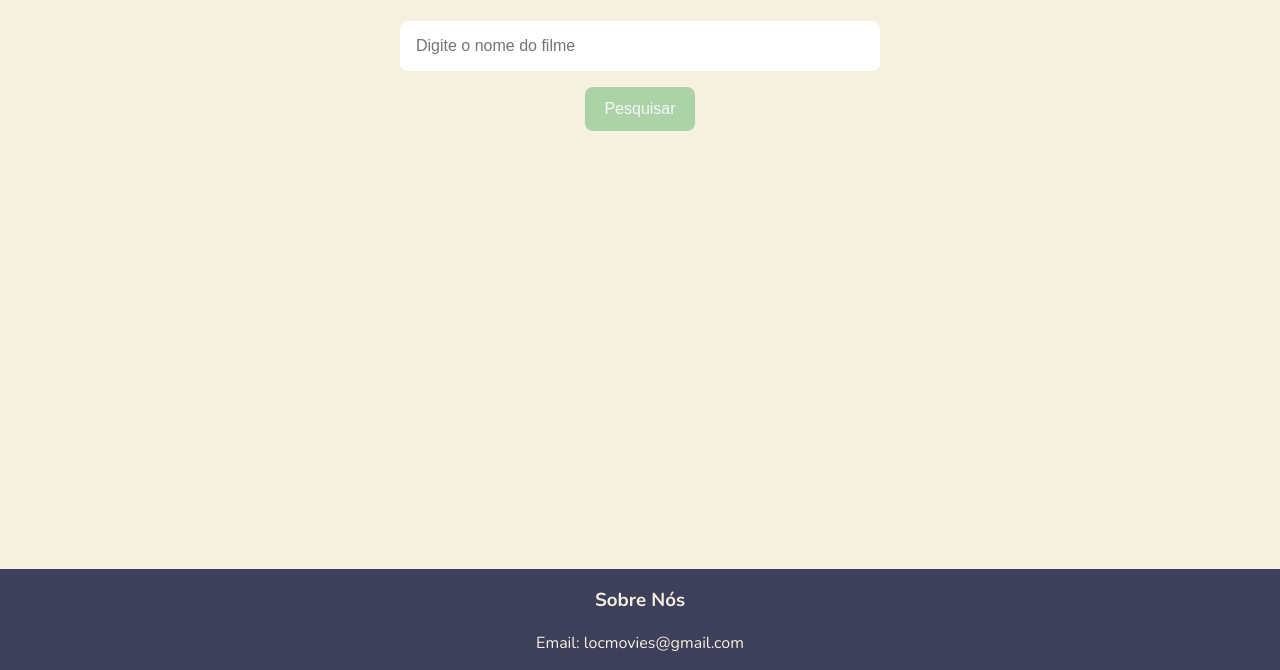
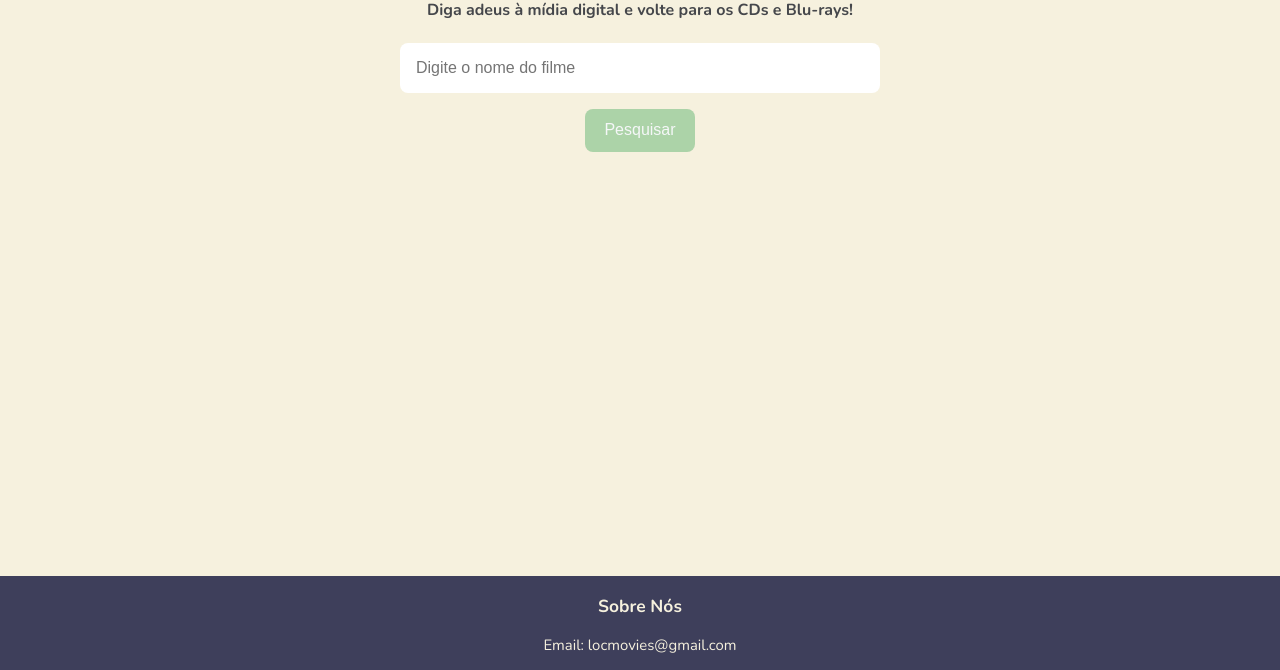
Before and after one commit to IvoJunior0/pesquisa, a plain HTML site: page index.html in a window 1280 px wide. Shown: the part 130-800 px from the top of the page. Drawn offline with nearby package versions, Linux system fonts and the light colour scheme; a web font is replaced by a local one.

Commit message:
novos objetos adicionados a dados.js

```diff
--- a/dados.js
+++ b/dados.js
@@ -1,8 +1,8 @@
 let dados = [
-    {   nome : "Kill Bill",
+    {   nome : "Kill Bill Vol.1",
         descricao : "A ex-assassina conhecida apenas como Noiva acorda de um coma de quatro anos decidida a se vingar de Bill, seu ex-amante e chefe, que tentou matá-la no dia do casamento. Ela está motivada a acertar as contas com cada uma das pessoas envolvidas com a perda da filha, da festa de casamento e dos quatro anos de sua vida. Na jornada, a Noiva é submetida a dores físicas agonizantes ao enfrentar a inescrupulosa gangue de Bill, o Esquadrão Assassino de Víboras Mortais.",
         preco: 60,
-        src: "kb.jpg"
+        src: "kb.jpg",
     },
     {
         nome : "Senhor dos Aneis: Sociedade do Anel",
@@ -29,10 +29,10 @@ let dados = [
         src: "ultimato.png"
     },
     {
-        nome: "Vanilla Sky",
-        descricao: "Um jovem rico luta para distinguir os sonhos da realidade após um acidente que o deixa desfigurado",
-        preco: 45,
-        src: "sky."
+        nome: "Brilho Eterno de uma Mente sem Lembranças",
+        descricao: "Joel se surpreende ao saber que seu amor verdadeiro, Clementine, o apagou completamente de sua memória. Ele decide fazer o mesmo, mas muda de ideia. Preso dentro da própria mente enquanto os especialistas se mantêm ocupados em seu apartamento, Joel precisa avisá-los para parar.",
+        preco: 75,
+        src: "brilho.jpg"
     },
     {
         nome: "Sangue Negro",
@@ -44,18 +44,18 @@ let dados = [
         nome: "Magnólia",
         descricao: "Um dia em San Fernando Valley, na Califórnia, nos arredores da rua Magnólia, as vidas de nove personagens são interligadas através de um programa de televisão onde um grupo de três crianças desafia três adultos. O filme acompanha um pai à beira da morte, uma jovem esposa, um enfermeiro, um filho perdido, um policial apaixonado, um menino gênio, um ex-gênio, o apresentador do programa e uma filha afastada, cujas histórias se cruzam por coincidências do destino.",
         preco: 50,
-        src: ""
+        src: "magnolia.jpg"
     },
     {
         nome: "A Origem",
         descricao: "Dom Cobb é um ladrão com a rara habilidade de roubar segredos do inconsciente, obtidos durante o estado de sono. Impedido de retornar para sua família, ele recebe a oportunidade de se redimir ao realizar uma tarefa aparentemente impossível: plantar uma ideia na mente do herdeiro de um império. Para realizar o crime perfeito, ele conta com a ajuda do parceiro Arthur, o discreto Eames e a arquiteta de sonhos Ariadne. Juntos, eles correm para que o inimigo não antecipe seus passos.",
         preco: 60,
-        src: ""
+        src: "incepcion.jpg"
     },
     {
-        nome: "",
-        descricao: "",
-        preco: 0,
-        src: ""
+        nome: "Era uma Vez em... Hollywood",
+        descricao: "Em 1969, Rick Dalton é um ator de TV em declínio que tenta voltar à vida de fama e sucesso em Hollywood ao lado de seu amigo e dublê, Cliff Booth. No processo, eles cruzam com muitas pessoas influentes da indústria cinematográfica, como os novos vizinhos de Rick, o casal Sharon Tate e Roman Polanski, e acabam se envolvendo involuntariamente com a infame família de Charles Manson.",
+        preco: 100,
+        src: "hollywood.jpg"
     }
 ];
--- a/index.html
+++ b/index.html
@@ -11,27 +11,16 @@
 <body>
     <header>
         <h1>LocMovies 💫🎥</h1>
+        <h4>Diga adeus à mídia digital e volte para os CDs e Blu-rays!</h4>
     </header>
     <main>
     <section class="entradas">
             <input id="campo-pesquisa" type="text" placeholder="Digite o nome do filme">
             <button onclick="pesquisar()">Pesquisar</button>
     </section>
-
     <section class="resultados-pesquisa" id="resultados-pesquisa">
-        <!-- <div class="item-resultado">
-            <div class="content">
-                <h2><a href="#" target="_blank">Kill Bill</a></h2>
-                <p class="descricao-meta">A ex-assassina conhecida apenas como Noiva acorda de um coma de quatro anos decidida a se vingar de Bill, seu ex-amante e chefe, que tentou matá-la no dia do casamento. Ela está motivada a acertar as contas com cada uma das pessoas envolvidas com a perda da filha, da festa de casamento e dos quatro anos de sua vida. Na jornada, a Noiva é submetida a dores físicas agonizantes ao enfrentar a inescrupulosa gangue de Bill, o Esquadrão Assassino de Víboras Mortais.</p>
-                <span>R$50,00</span>
-            </div>
-            <div class="imagem">
-                <img src="./imgs/kb.jpg" alt="" srcset="">
-            </div>
-        </div> -->
     </section>
     </main>
-
     <footer>
         <div class="container">
             <div class="row">
@@ -42,7 +31,6 @@
             </div>
         </div>
     </footer>
-
     <script src="dados.js"></script>
     <script src="script.js"></script>
 </body>
--- a/script.js
+++ b/script.js
@@ -4,21 +4,26 @@ function pesquisar(){
     let campoPesquisa = document.getElementById("campo-pesquisa").value;
     campoPesquisa = campoPesquisa.toLowerCase();
 
+    let resultados = "";
+    let nome = "";
+    let descricao = "";
     if (campoPesquisa == ""){
-        section.innerHTML = "Nenhum texto digitado!";
+        resultados =
+        `
+            <p><b>ERRO!</b></p>
+            <p>Por favor, <b>digite o nome</b> do filme procurado.</p>
+        `;
+        section.innerHTML = resultados;
         return;
     }
 
-    let resultados = "";
-    let nome = "";
-    let descricao = "";
-    for (let dado of dados){
+    // Priorizando o mostrar resultados correspondentes ao título do filme buscado.
+    // Após isso, mostrar outros resultados de busca.
+    let resultadosArray = [];
+    dados.forEach((dado) => {
         nome = dado.nome.toLocaleLowerCase();
         descricao = dado.descricao.toLocaleLowerCase();
-
-        if (nome.includes(campoPesquisa) || descricao.includes(campoPesquisa)){
-            resultados +=
-        `
+        let itemHTML = `
         <div class="item-resultado">
             <div class="content">
                 <h2><a href="#" target="_blank">${dado.nome}</a></h2>
@@ -29,11 +34,22 @@ function pesquisar(){
                 <img src="./imgs/${dado.src}" alt="" srcset="">
             </div>
         </div>
+        `;
+
+        if (nome.includes(campoPesquisa)) { // Coloca no começo
+            resultadosArray.unshift(itemHTML);
+        } else if (descricao.includes(campoPesquisa)) { // Coloca no final
+            resultadosArray.push(itemHTML);
+        }
+    });
+    resultados = resultadosArray.join("");
+
+    if(!resultados) {
+        resultados =
         `
-        }
-    }
-    if(!resultados) {
-        resultados = "<p>Resultado não Encontrado</p>"
+            <p><b>ERRO!</b></p>
+            <p>Resultado <b>não encontrado</b>. Por favor, digite novamente.</p>
+        `;
     }
     section.innerHTML = resultados;
 }
--- a/style.css
+++ b/style.css
@@ -20,6 +20,14 @@ h1 {
     color: #3E3F5B; /* Cor do texto */
     text-align: center; /* Alinha o texto ao centro */
     letter-spacing: 0.4rem; /* Espaçamento entre letras */
+}
+
+header {
+    text-align: center;
+}
+
+header h4 {
+    color: #45474B;
 }
 
 /* Estiliza as seções da página */
@@ -122,7 +130,7 @@ span:hover {
 .descricao-meta {
     color: #45474B; /* Cor do texto */
     margin: 0.5rem 0; /* Margem acima e abaixo */
-    font-size: .9rem;
+    font-size: .96rem;
 }
 
 /* Estiliza o rodapé da página */
@@ -134,9 +142,5 @@ footer {
     width: 100%; /* Largura total da página */
     position: absolute; /* Posiciona o rodapé */
     bottom: 0; /* Alinha ao fundo da página */
-    font-size: 1rem; /* Tamanho da fonte */
+    font-size: .93rem; /* Tamanho da fonte */
 }
-
-.entradas {
-
-}
```
Also changed, not shown: imgs/brilho.jpg (added), imgs/hollywood.jpg (added), imgs/incepcion.jpg (added), imgs/magnolia.jpg (added), imgs/sky.jpg (added). Lines whose indentation alone changed are shown as unchanged.
